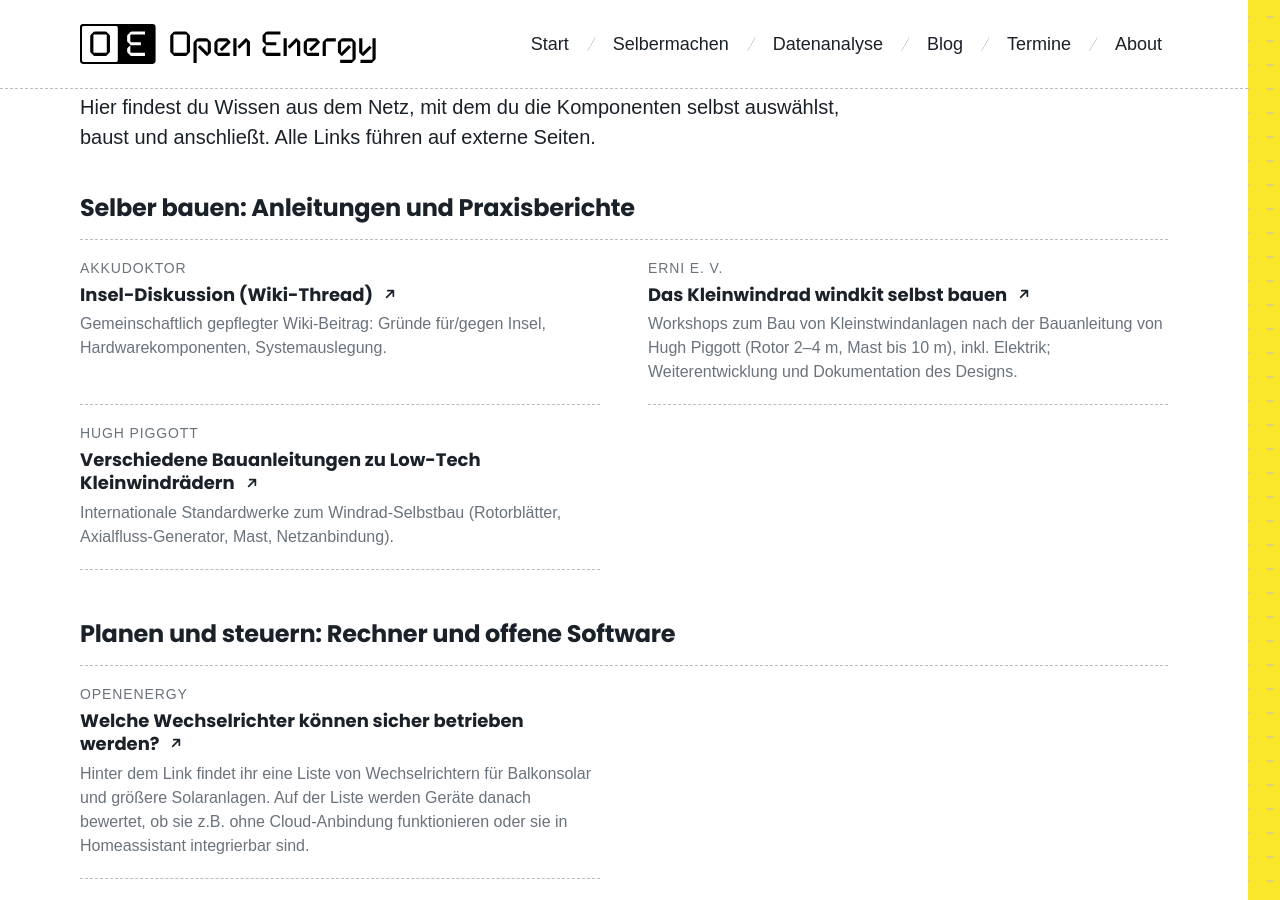
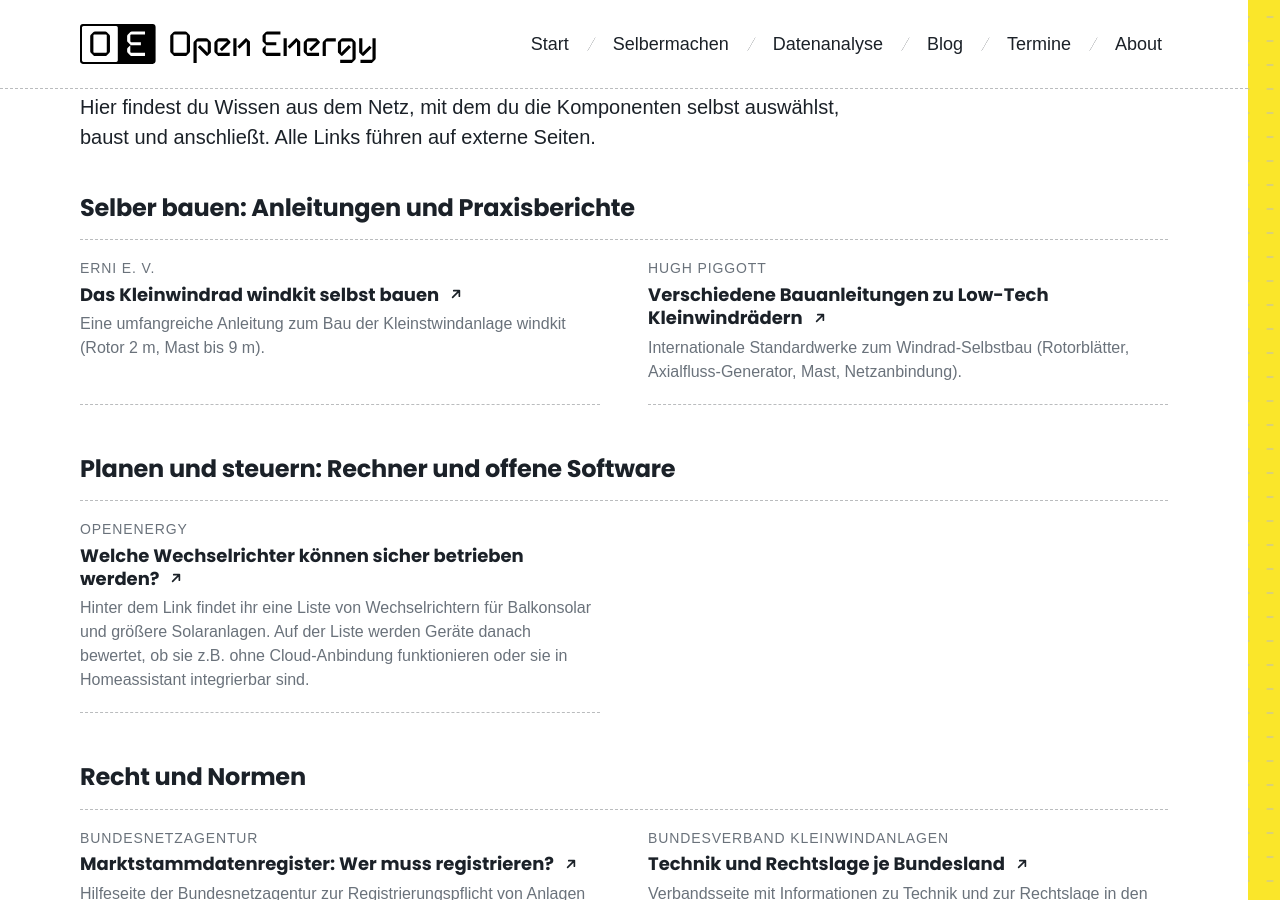
Before and after one commit to okfde/open-energy, a Jekyll site: the page built from _diy/topics/kleinwind.md, in a window 1280 px wide and 900 px high, scrolled down 3114 px. Built offline with Jekyll 4.4.1, drawn with Linux system fonts in a browser that asks for light colours; some web fonts are replaced.

Commit message:
changed some sources

```diff
--- a/_data/diy_resources.yml
+++ b/_data/diy_resources.yml
@@ -276,16 +276,6 @@
   csv_id: 25
   checked: "2026-11-23"
 
-- title: "Insel-Diskussion (Wiki-Thread)"
-  source: "Akkudoktor"
-  url: "https://akkudoktor.net/t/insel-diskussion-technisch-nicht-rechtlich-wiki/32580"
-  type: "How-to"
-  description: "Gemeinschaftlich gepflegter Wiki-Beitrag: Gründe für/gegen Insel, Hardwarekomponenten, Systemauslegung."
-  license: "Nutzerbeiträge"
-  categories: [balkonsolar, freiflaechensolar, kleinwind]
-  csv_id: 26
-  checked: "2026-11-23"
-
 - title: "Das große deutschsprachige PV-Forum"
   source: "Photovoltaikforum"
   url: "https://www.photovoltaikforum.com/"
@@ -534,7 +524,7 @@
   source: "ERNI e. V."
   url: "https://git.erni-kollektiv.org/erni/windkit"
   type: "How-to"
-  description: "Workshops zum Bau von Kleinstwindanlagen nach der Bauanleitung von Hugh Piggott (Rotor 2–4 m, Mast bis 10 m), inkl. Elektrik; Weiterentwicklung und Dokumentation des Designs."
+  description: "Eine umfangreiche Anleitung zum Bau der Kleinstwindanlage windkit (Rotor 2 m, Mast bis 9 m)."
   license: "CERN OHL"
   categories: [kleinwind]
   csv_id: 61
```
